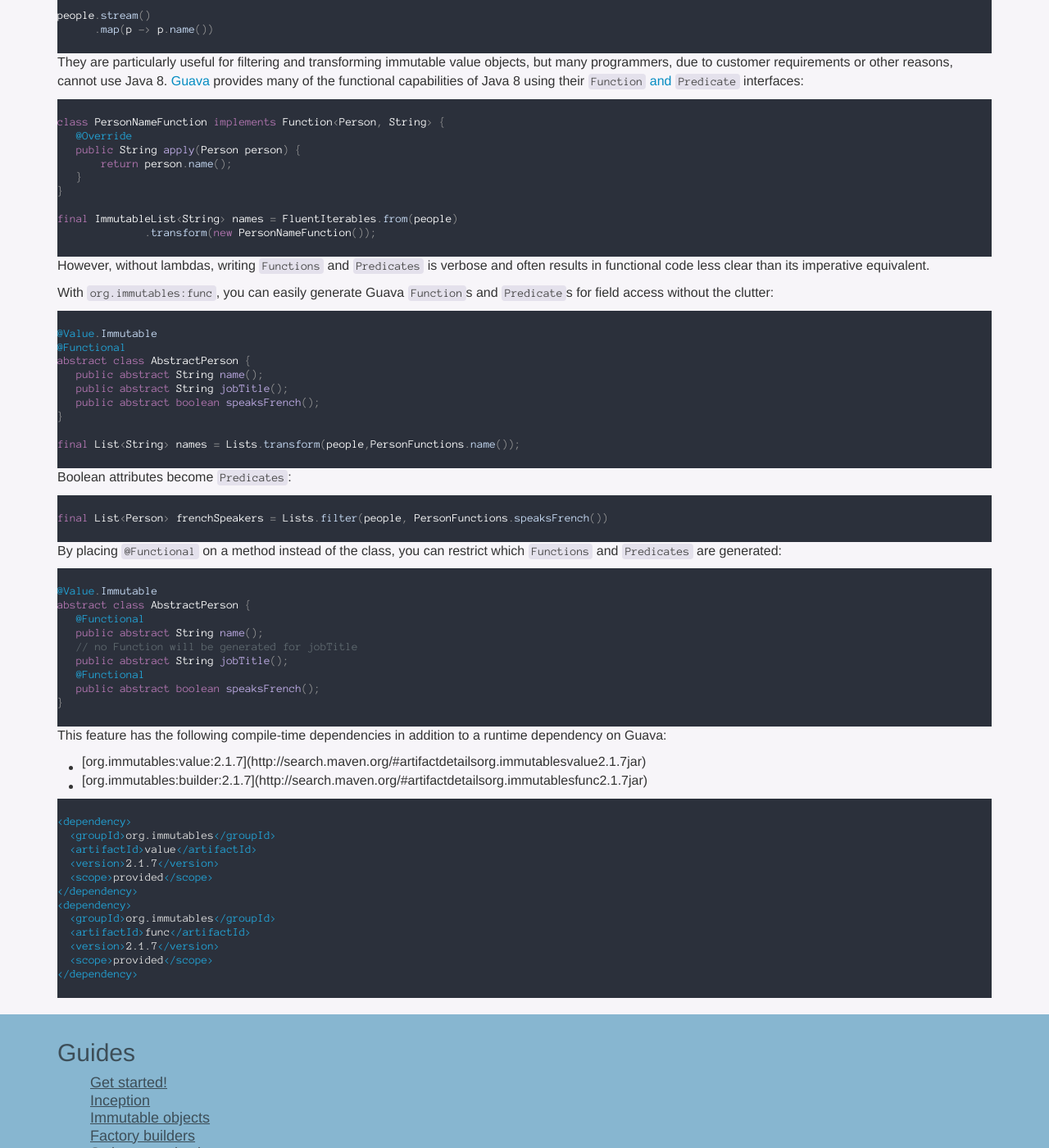
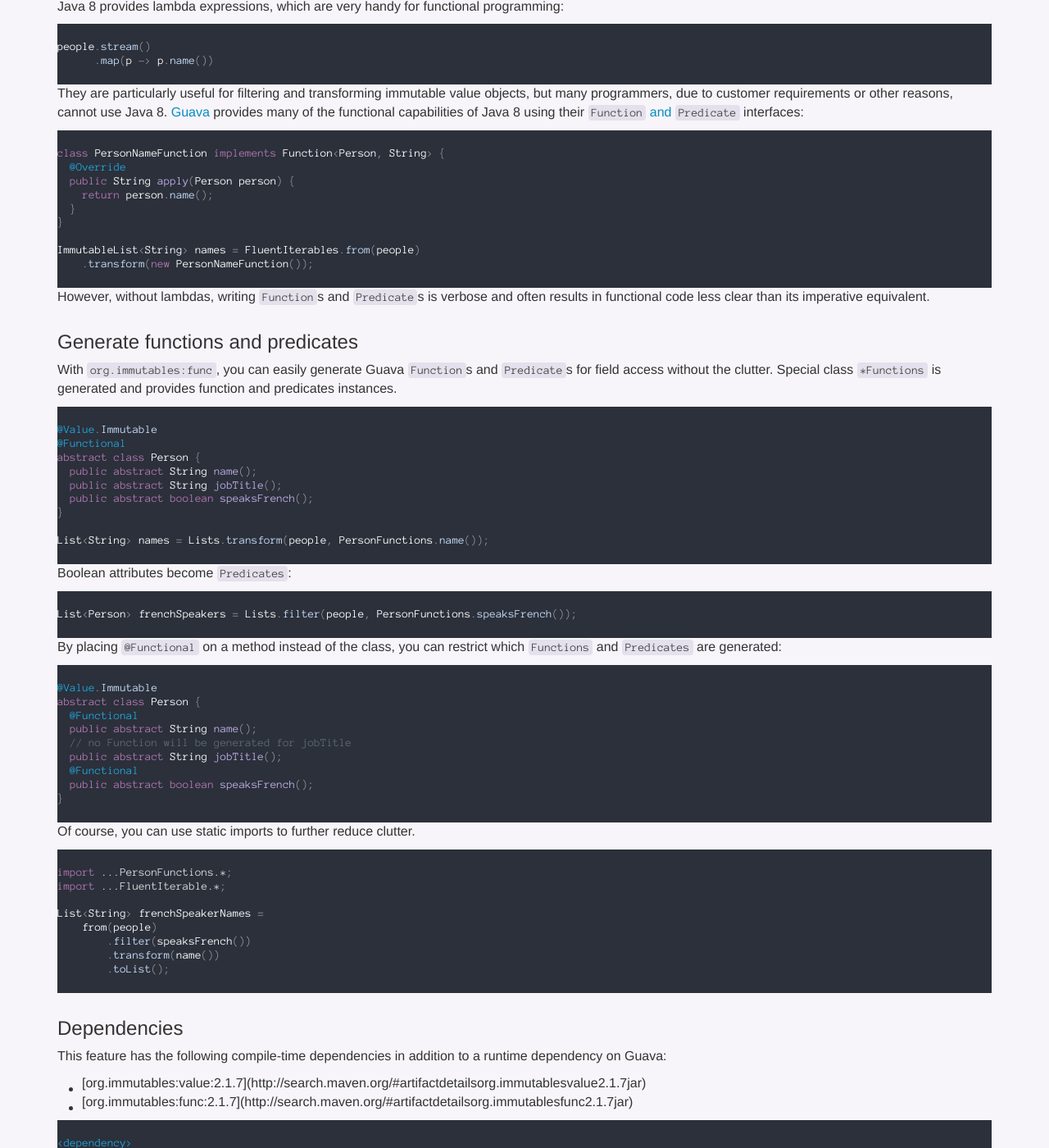
Before and after one commit to immutables/immutables.github.io, a Jekyll site: the page built from functional.md, in a window 1280 px wide and 1400 px high, scrolled down 236 px. Shown: the whole window at 82% size. Built offline with Jekyll 4.4.1, drawn with Linux system fonts in a browser that asks for light colours; nearby versions of some CDN libraries; Markdown is read by kramdown in place of the engine named in the settings; some of the changed text lies outside the part shown.

Commit message:
edits on top of functional.md

````diff
--- a/_includes/footer.md
+++ b/_includes/footer.md
@@ -4,6 +4,7 @@
 - [Inception](/intro.html)
 - [Immutable objects](/immutable.html)
 - [Factory builders](/factory.html)
+- [Functions and Predicates (pre Java 8)](/functional.html)
 - [Style customization](/style.html)
 - [JSON serialization](/json.html)
 - [MongoDB repositories](/mongo.html)
--- a/functional.md
+++ b/functional.md
@@ -1,5 +1,5 @@
 ---
-title: 'Functional accessors'
+title: 'Functions and Predicates'
 layout: page
 ---
 
@@ -9,6 +9,7 @@ layout: page
 Overview
 --------
 Java 8 provides lambda expressions, which are very handy for functional programming:
+
 ```java
 people.stream()
       .map(p -> p.name())
@@ -20,54 +21,74 @@ many of the functional capabilities of Java 8 using their [`Function` and `Predi
 
 ```java
 class PersonNameFunction implements Function<Person, String> {
-   @Override
-   public String apply(Person person) {
-       return person.name();
-   }
+  @Override
+  public String apply(Person person) {
+    return person.name();
+  }
 }
 
-final ImmutableList<String> names = FluentIterables.from(people)
-              .transform(new PersonNameFunction());
+ImmutableList<String> names = FluentIterables.from(people)
+    .transform(new PersonNameFunction());
 ```
 
-However, without lambdas, writing `Functions` and `Predicates` is verbose and often results in functional
+However, without lambdas, writing `Function`s and `Predicate`s is verbose and often results in functional
 code less clear than its imperative equivalent.
 
-With `org.immutables:func`, you can easily generate Guava `Function`s and `Predicate`s for field access without the clutter:
+### Generate functions and predicates
+
+With `org.immutables:func`, you can easily generate Guava `Function`s and `Predicate`s for field access without the clutter. Special class `*Functions` is generated and provides function and predicates instances.
+
 ```java
 @Value.Immutable
 @Functional
-abstract class AbstractPerson {
-   public abstract String name();
-   public abstract String jobTitle();
-   public abstract boolean speaksFrench();
+abstract class Person {
+  public abstract String name();
+  public abstract String jobTitle();
+  public abstract boolean speaksFrench();
 }
 
-final List<String> names = Lists.transform(people,PersonFunctions.name());
+List<String> names = Lists.transform(people, PersonFunctions.name());
 ```
 
 Boolean attributes become `Predicates`:
+
 ```java
-final List<Person> frenchSpeakers = Lists.filter(people, PersonFunctions.speaksFrench())
+List<Person> frenchSpeakers = Lists.filter(people, PersonFunctions.speaksFrench());
 ```
 
 By placing `@Functional` on a method instead of the class, you can restrict which `Functions` and `Predicates` are generated:
+
 ```java
 @Value.Immutable
-abstract class AbstractPerson {
-   @Functional
-   public abstract String name();
-   // no Function will be generated for jobTitle
-   public abstract String jobTitle();
-   @Functional
-   public abstract boolean speaksFrench();
+abstract class Person {
+  @Functional
+  public abstract String name();
+  // no Function will be generated for jobTitle
+  public abstract String jobTitle();
+  @Functional
+  public abstract boolean speaksFrench();
 }
 ```
+
+Of course, you can use static imports to further reduce clutter.
+
+```java
+import ...PersonFunctions.*;
+import ...FluentIterable.*;
+
+List<String> frenchSpeakerNames =
+    from(people)
+        .filter(speaksFrench())
+        .transform(name())
+        .toList();
+```
+
+### Dependencies
 
 This feature has the following compile-time dependencies in addition to a runtime dependency on Guava:
 
 - [org.immutables:value:{{v}}]({{ depUri }}|value|{{ v }}|jar)
-- [org.immutables:builder:{{v}}]({{ depUri }}|func|{{ v }}|jar)
+- [org.immutables:func:{{v}}]({{ depUri }}|func|{{ v }}|jar)
 
 ```xml
 <dependency>
@@ -80,6 +101,5 @@ This feature has the following compile-time dependencies in addition to a runtim
   <groupId>org.immutables</groupId>
   <artifactId>func</artifactId>
   <version>{{ v }}</version>
-  <scope>provided</scope>
 </dependency>
 ```
````
